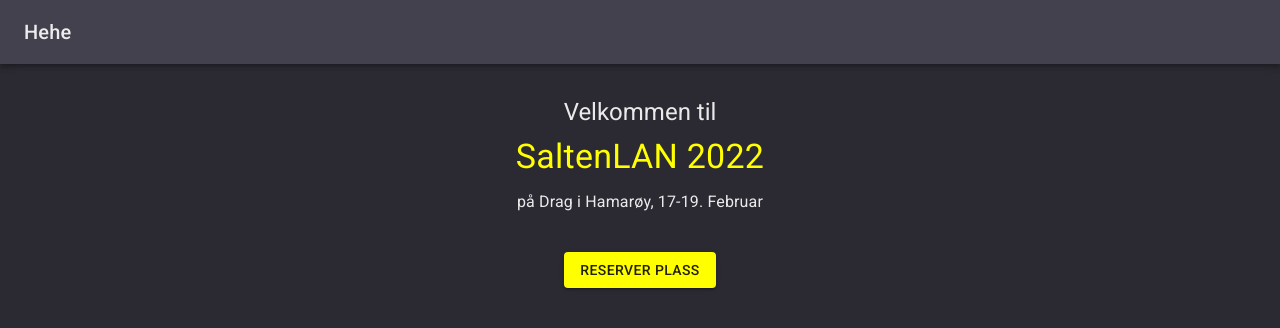
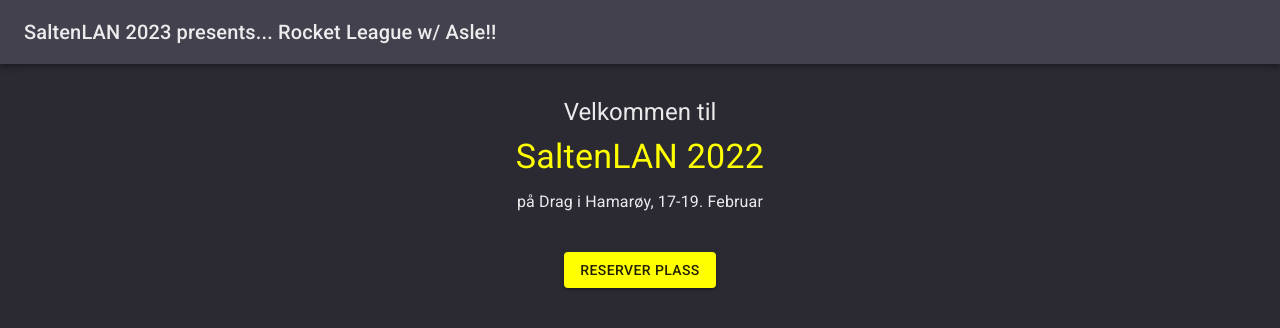
Before and after one commit to Weol/seatpicker-frontend, a React (Create React App) app: page / in a window 1280 px wide. Shown: the top 328 px of the page. Built offline with nearby package versions, Linux system fonts and the light colour scheme.

Commit message:
Changed some more background

```diff
--- a/src/MainAppBar.tsx
+++ b/src/MainAppBar.tsx
@@ -7,7 +7,7 @@
         <AppBar title="Home Page" position="sticky" sx={{ bgcolor: 'background.paper', color: 'text.primary'}}>
             <Toolbar>
                 <Typography variant="h6" component="div">
-                    Hehe
+                    SaltenLAN 2023 presents... Rocket League w/ Asle!!
                 </Typography>
             </Toolbar>
         </AppBar>
```
Also changed, not shown: src/Media/background.svg.
